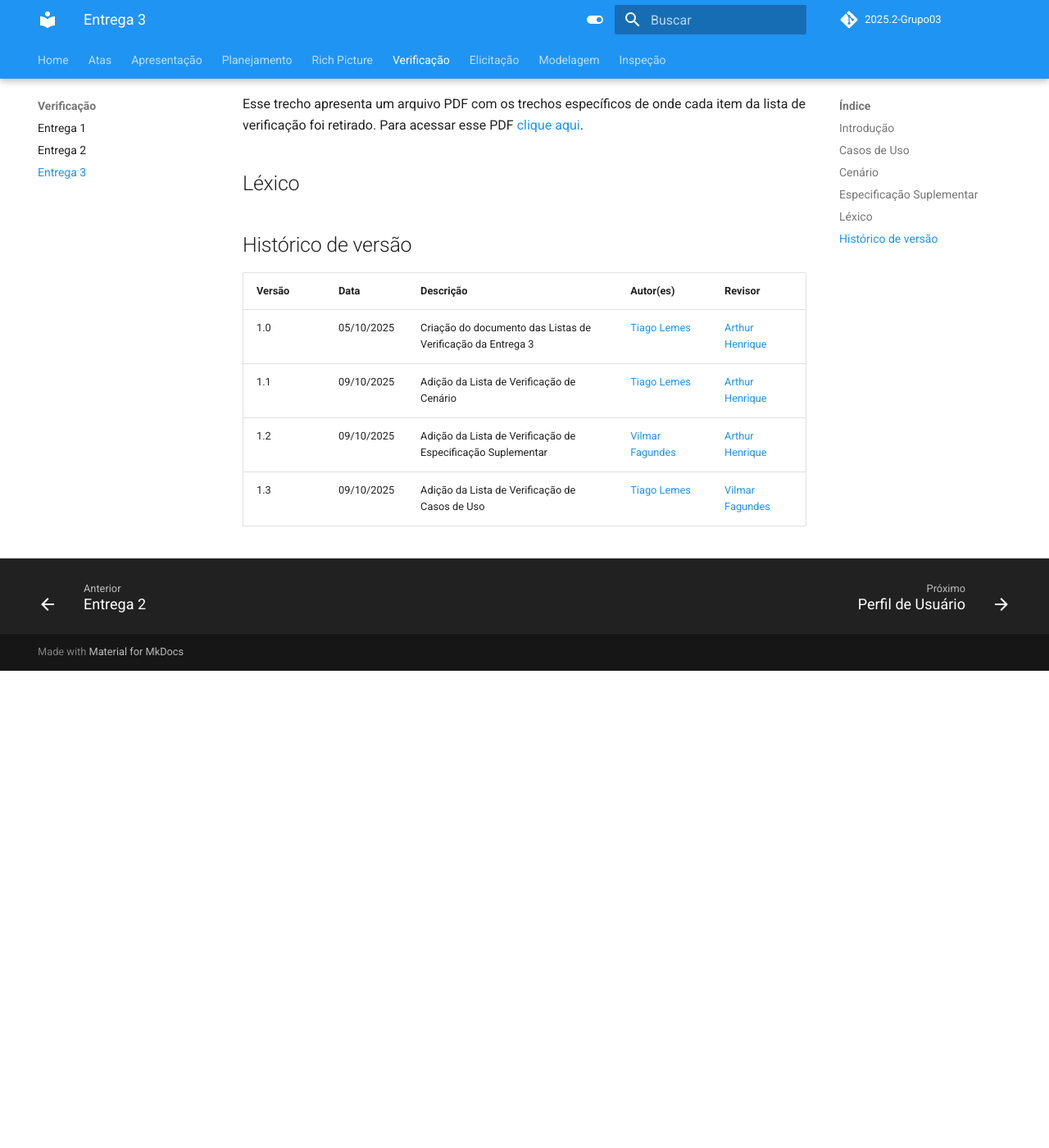
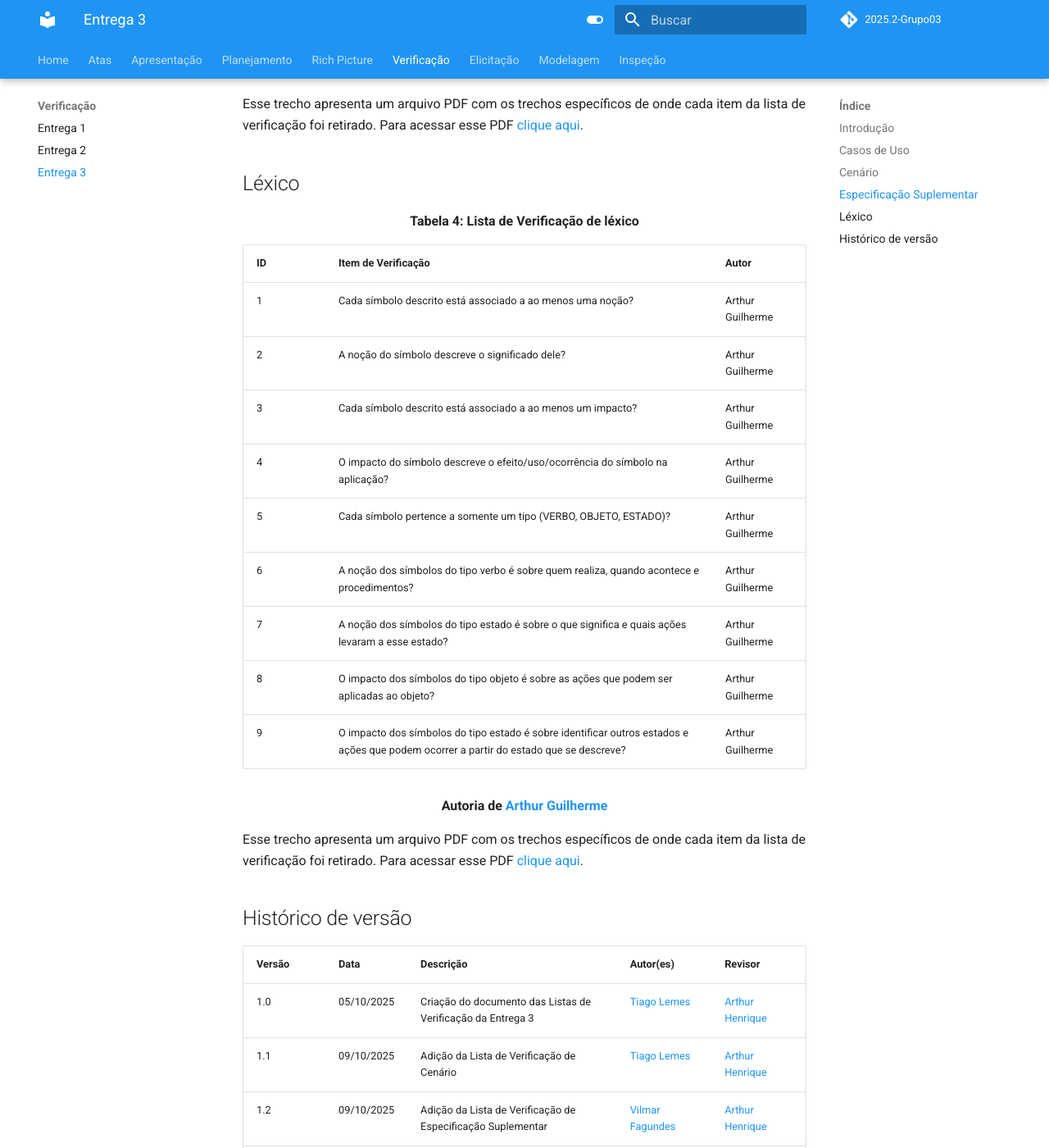
Before and after one commit to Requisitos-de-Software/2025.2-Grupo03, an MkDocs documentation site: the page built from docs/Verificacao/verificacao3.md, in a window 1280 px wide and 1400 px high, scrolled down 7616 px. Shown: the whole window at 82% size. Built offline with MkDocs 1.6.1 and Material for MkDocs 9.7.7, drawn with Linux system fonts in a browser that asks for light colours; comment, search, counter and statistics services are not loaded; before the commit the page ends 8434 px from its top, so only the background shows below that; some of the changed text lies outside the part shown.

Commit message:
adição diagrama caso de uso e listaVerificação léxico

```diff
--- a/docs/Verificacao/verificacao3.md
+++ b/docs/Verificacao/verificacao3.md
@@ -141,6 +141,24 @@ Esse trecho apresenta um arquivo PDF com os trechos específicos de onde cada it
 
 ## Léxico
 
+<div align="center"><strong>Tabela 4: Lista de Verificação de léxico</strong></div>
+
+| ID  | Item de Verificação | Autor |
+|-----|---------------------|-------|
+| 1   | Cada símbolo descrito está associado a ao menos uma noção?                          | Arthur Guilherme |
+| 2   | A noção do símbolo descreve o significado dele?                                     | Arthur Guilherme |
+| 3   | Cada símbolo descrito está associado a ao menos um impacto?                         | Arthur Guilherme |
+| 4   | O impacto do símbolo descreve o efeito/uso/ocorrência do símbolo na aplicação?      | Arthur Guilherme |
+| 5   | Cada símbolo pertence a somente um tipo (VERBO, OBJETO, ESTADO)?                    | Arthur Guilherme |
+| 6   | A noção dos símbolos do tipo verbo é sobre quem realiza, quando acontece e procedimentos? | Arthur Guilherme |
+| 7   | A noção dos símbolos do tipo estado é sobre o que significa e quais ações levaram a esse estado? | Arthur Guilherme |
+| 8   | O impacto dos símbolos do tipo objeto é sobre as ações que podem ser aplicadas ao objeto? | Arthur Guilherme |
+| 9   | O impacto dos símbolos do tipo estado é sobre identificar outros estados e ações que podem ocorrer a partir do estado que se descreve? | Arthur Guilherme |
+
+<div align="center"><strong>Autoria de <a href="https://github.com/ArthurGuilher62">Arthur Guilherme</a></strong></div>
+
+Esse trecho apresenta um arquivo PDF com os trechos específicos de onde cada item da lista de verificação foi retirado. Para acessar esse PDF [clique aqui](../arquivos/ListaVerificacaoLexico.pdf).
+
 ## Histórico de versão
 
 | Versão | Data | Descrição | Autor(es) | Revisor |
@@ -149,3 +167,4 @@ Esse trecho apresenta um arquivo PDF com os trechos específicos de onde cada it
 | 1.1    | 09/10/2025 | Adição da Lista de Verificação de Cenário | [Tiago Lemes](https://github.com/TiagoTeixeira-2005) |  [Arthur Henrique](https://github.com/arthurhvieira1) |
 | 1.2    | 09/10/2025 | Adição da Lista de Verificação de Especificação Suplementar | [Vilmar Fagundes](https://github.com/VilmarFagundes) |  [Arthur Henrique](https://github.com/arthurhvieira1) |
 | 1.3    | 09/10/2025 | Adição da Lista de Verificação de Casos de Uso | [Tiago Lemes](https://github.com/TiagoTeixeira-2005) |  [Vilmar Fagundes](https://github.com/VilmarFagundes) |
+| 1.4    | 12/10/2025 | Adição da Lista de Verificação de Léxico | [Arthur Guilherme](https://github.com/ArthurGuilher62) |  [Vilmar Fagundes](https://github.com/VilmarFagundes) |
```
Also changed, not shown: docs/Modelagem/casos_de_uso.md (+8 -0 lines), docs/imagens/casosDeUso/DiagramaCasoUso3.png (added), 1 other file.
